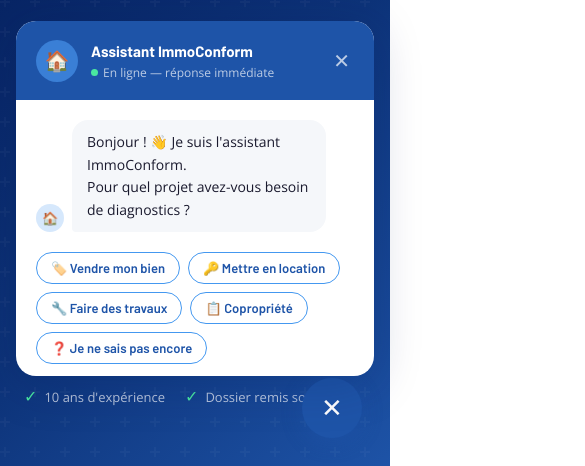
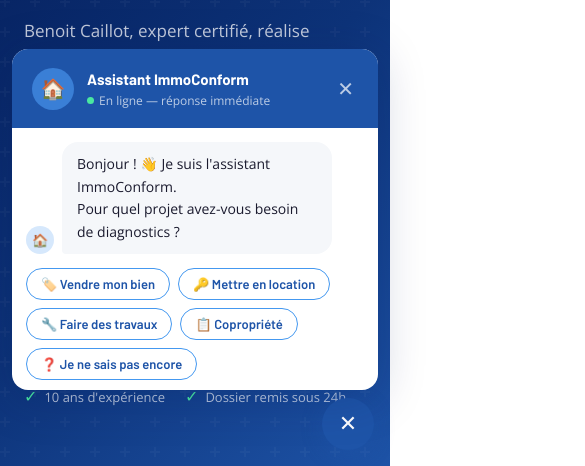
Before and after one commit to Guillaume-Etienne/web-Poussin, a plain HTML site: page index.html in a window 390 px wide. Both pictures are taken after a click on the button "Ouvrir le chatbot devis". Shown: the part 378-844 px from the top of the page, 585 px wide, since content can reach past the window. Drawn offline with nearby package versions, Linux system fonts and the light colour scheme.

Commit message:
mobile bot CSS

```diff
--- a/index.html
+++ b/index.html
@@ -189,7 +189,7 @@
 <!-- ══ QUI SUIS-JE (mini CV) ══ -->
 <section>
   <div class="container">
-    <div style="display:grid;grid-template-columns:400px 1fr;gap:64px;align-items:center">
+    <div class="expert-grid">
       <div>
         <!-- Photo placeholder -->
         <div style="border-radius:var(--radius-lg);overflow:hidden;box-shadow:var(--shadow-lg);position:relative">
--- a/styles.css
+++ b/styles.css
@@ -392,6 +392,9 @@
 .typing-dot:nth-child(3) { animation-delay: .3s; }
 @keyframes bounce { 0%,60%,100%{transform:translateY(0)} 30%{transform:translateY(-6px)} }
 
+/* ── EXPERT GRID ── */
+.expert-grid { display: grid; grid-template-columns: 400px 1fr; gap: 64px; align-items: center; }
+
 /* ── PAGE HEADER (inner pages) ── */
 .page-hero {
   background: linear-gradient(135deg, var(--ic-900) 0%, var(--ic-800) 100%);
@@ -419,11 +422,28 @@
   .reviews-grid { grid-template-columns: 1fr; }
   .zone-grid { grid-template-columns: 1fr; }
   .footer-grid { grid-template-columns: 1fr 1fr; }
+  .expert-grid { grid-template-columns: 1fr; gap: 40px; }
+  .expert-grid > div:first-child { max-width: 480px; margin: 0 auto; width: 100%; }
 }
 @media (max-width: 640px) {
   section { padding: 56px 0; }
   .sit-grid { grid-template-columns: 1fr; }
   .main-nav { display: none; }
   .footer-grid { grid-template-columns: 1fr; }
-  .chatbot-window { width: calc(100vw - 32px); right: 16px; bottom: 90px; }
+  .expert-grid > div:first-child { max-width: 100%; }
+
+  /* Chatbot */
+  .chatbot-launcher { bottom: 16px; right: 16px; width: 52px; height: 52px; font-size: 22px; }
+  .chatbot-window {
+    width: calc(100vw - 24px);
+    right: 12px;
+    left: 12px;
+    bottom: 76px;
+    max-height: min(520px, calc(100svh - 96px));
+    max-height: min(520px, calc(100vh - 96px));
+    border-radius: 16px;
+  }
+  .chat-input { font-size: 16px; }
+  .chat-messages { padding: 14px; gap: 10px; }
+  .chat-choices { padding: 0 14px 10px; }
 }
```
